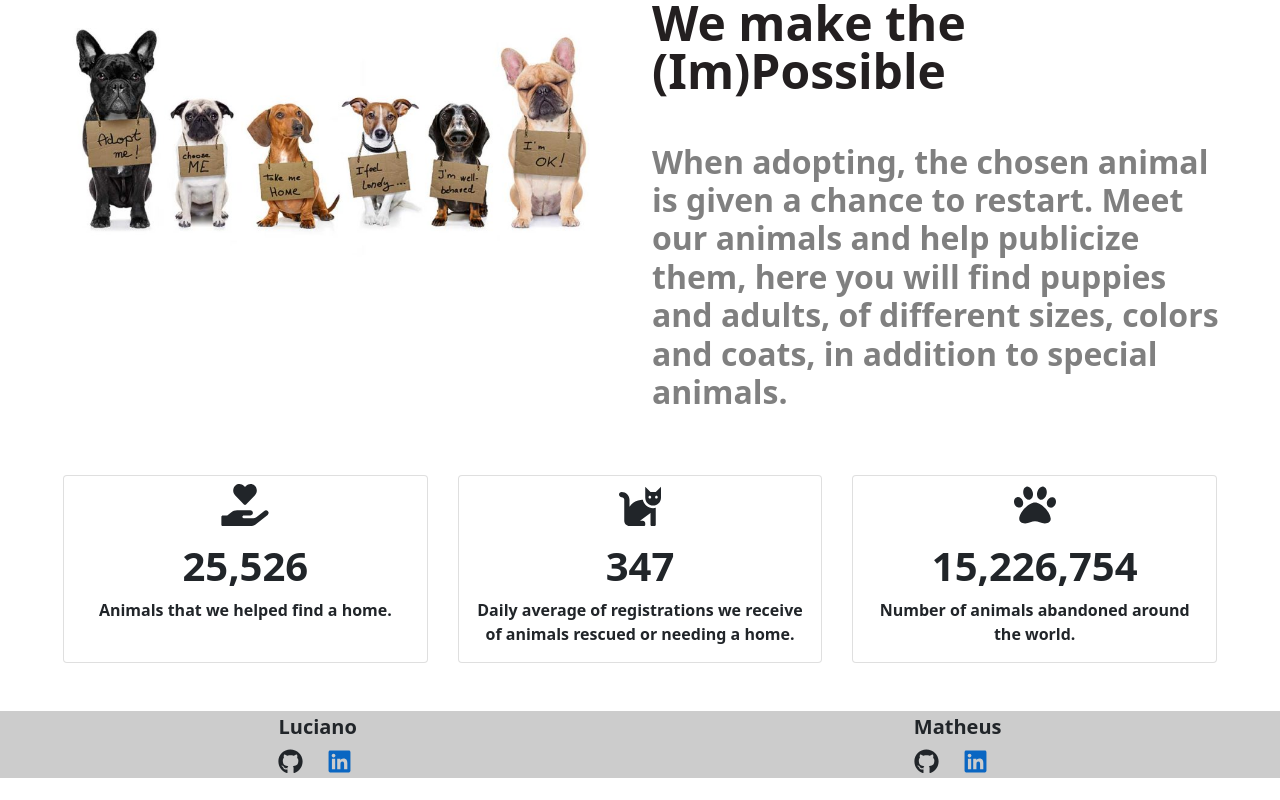
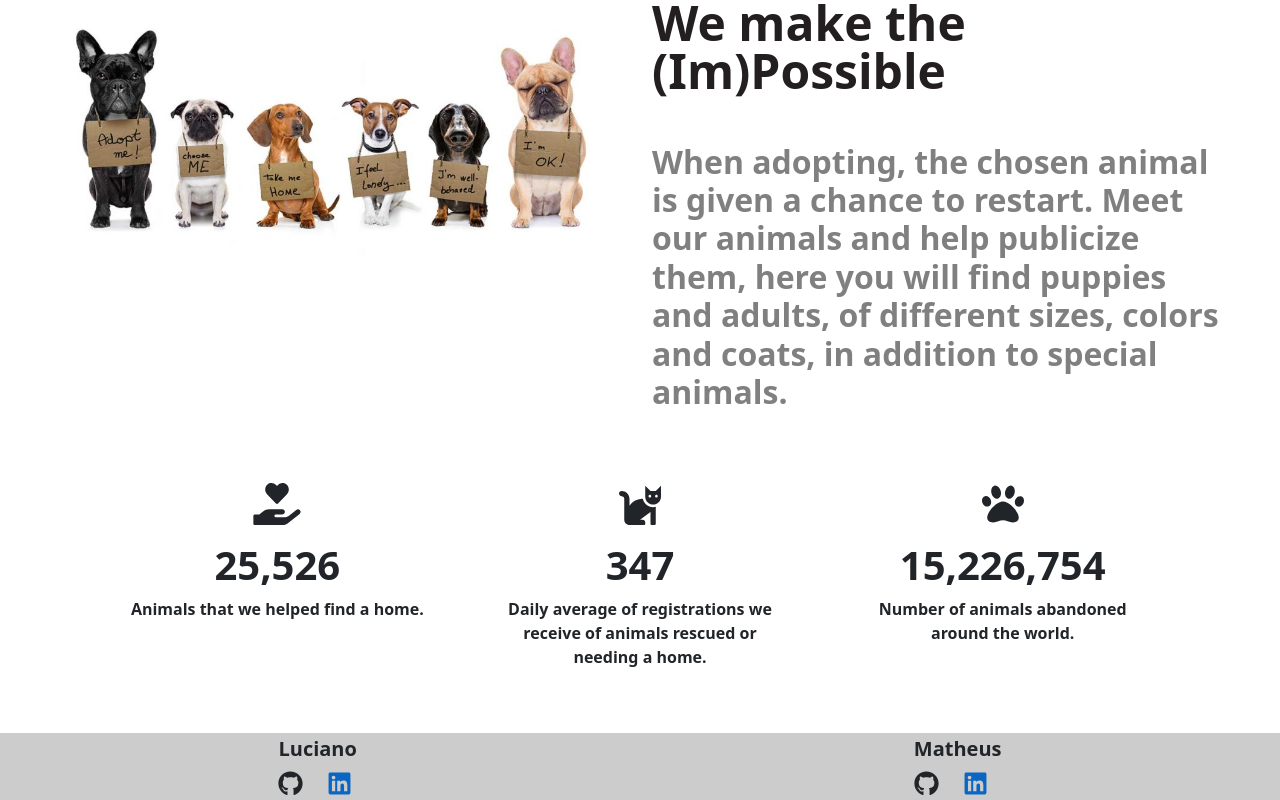
Before and after one commit to lucianobfs/helping-paws, a React (Create React App) app: page / in a window 1280 px wide. Shown: the part 1106-1906 px from the top of the page. Before the commit the page ends 1884 px from the top, so only its background shows below. Built offline with nearby package versions, Linux system fonts and the light colour scheme.

Commit message:
Border-0 no card

```diff
--- a/src/components/Home.js
+++ b/src/components/Home.js
@@ -34,7 +34,7 @@ function Home() {
             <div className="container-fluid p-5">
                 <div className="row">
                     <div className="col">
-                        <img className="img-fluid" src={img2} style={{maxWidth: "100%", height: 'auto' }} />
+                        <img className="img-fluid" src={img2} style={{ maxWidth: "100%", height: 'auto' }} />
                     </div>
                     <div className="col pt-5">
                         <h2 className="display-5 fw-bold lh-1 mb-3" style={{ fontSize: "3em", color: "#231F20" }}>We make the (Im)Possible</h2>
@@ -43,9 +43,9 @@ function Home() {
                 </div>
             </div>
 
-            <div className="card-deck mx-5">
-                <div className="card text-center">
-                    <i className="card-img-top" src="..." alt="Card image cap"><FaHandHoldingHeart className="pt-2" size="50px"/></i>
+            <div className="card-deck mx-5 px-5">
+                <div className="card border-0 text-center">
+                    <i className="card-img-top" src="..." alt="Card image cap"><FaHandHoldingHeart className="pt-2" size="50px" /></i>
                     <div className="card-body">
                         <CountUp start={0} end={25526} delay={0} duration={4}>
                             {({ countUpRef }) => (
@@ -58,8 +58,8 @@ function Home() {
                         <p className="card-text fw-bold">Animals that we helped find a home.</p>
                     </div>
                 </div>
-                <div className="card text-center">
-                    <i className="card-img-top" src="..." alt="Card image cap"><FaCat className="pt-2" size="50px"/></i>
+                <div className="card border-0 text-center">
+                    <i className="card-img-top" src="..." alt="Card image cap"><FaCat className="pt-2" size="50px" /></i>
                     <div className="card-body">
                         <CountUp start={0} end={347} delay={0} duration={4}>
                             {({ countUpRef }) => (
@@ -72,8 +72,8 @@ function Home() {
                         <p className="card-text fw-bold">Daily average of registrations we receive of animals rescued or needing a home.</p>
                     </div>
                 </div>
-                <div className="card text-center">
-                    <i className="card-img-top" src="..." alt="Card image cap"><FaPaw className="pt-2" size="50px"/></i>
+                <div className="card border-0 text-center">
+                    <i className="card-img-top" src="..." alt="Card image cap"><FaPaw className="pt-2" size="50px" /></i>
                     <div className="card-body">
                         <CountUp start={0} end={15226754} delay={0} duration={4}>
                             {({ countUpRef }) => (
```
